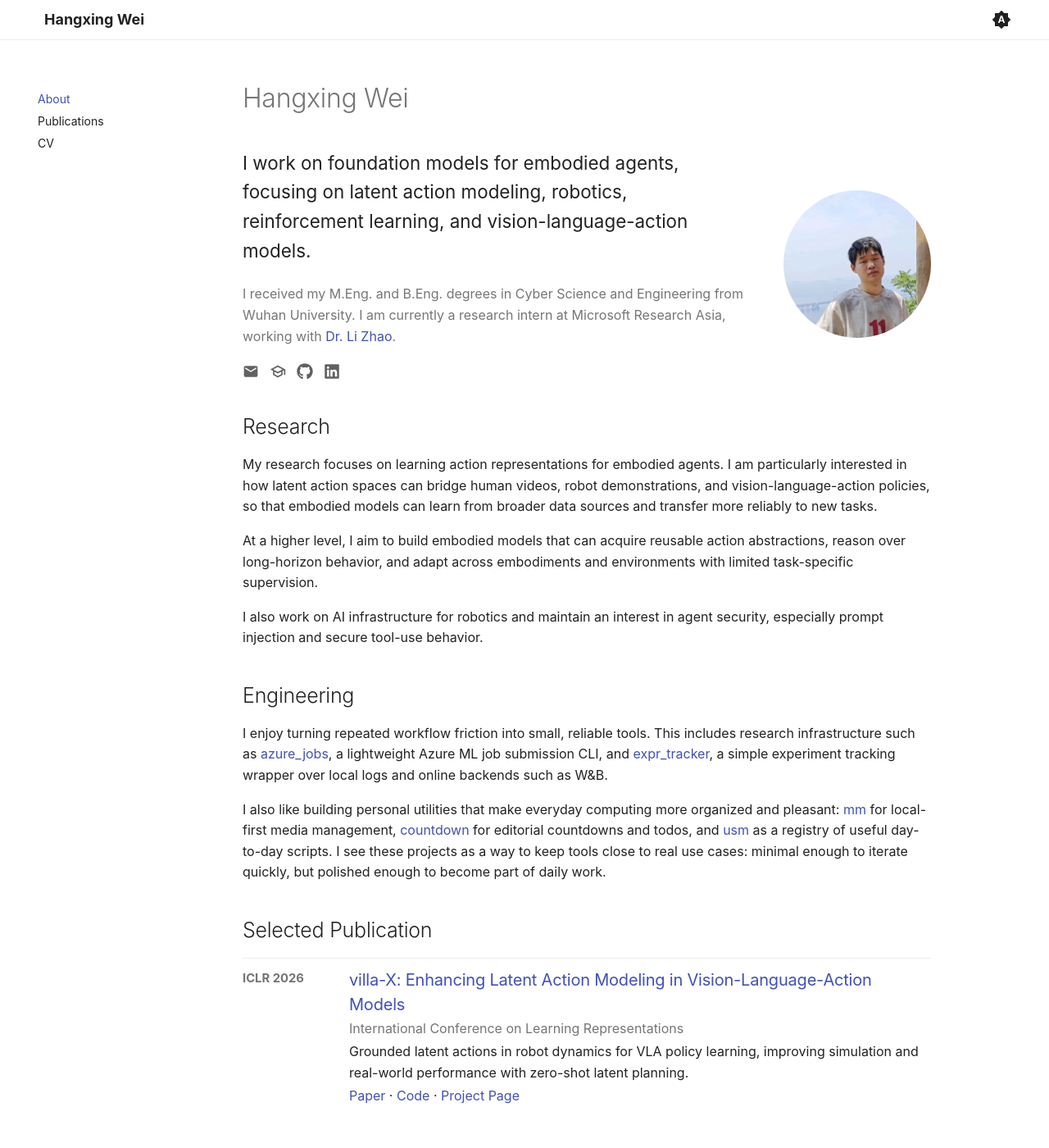
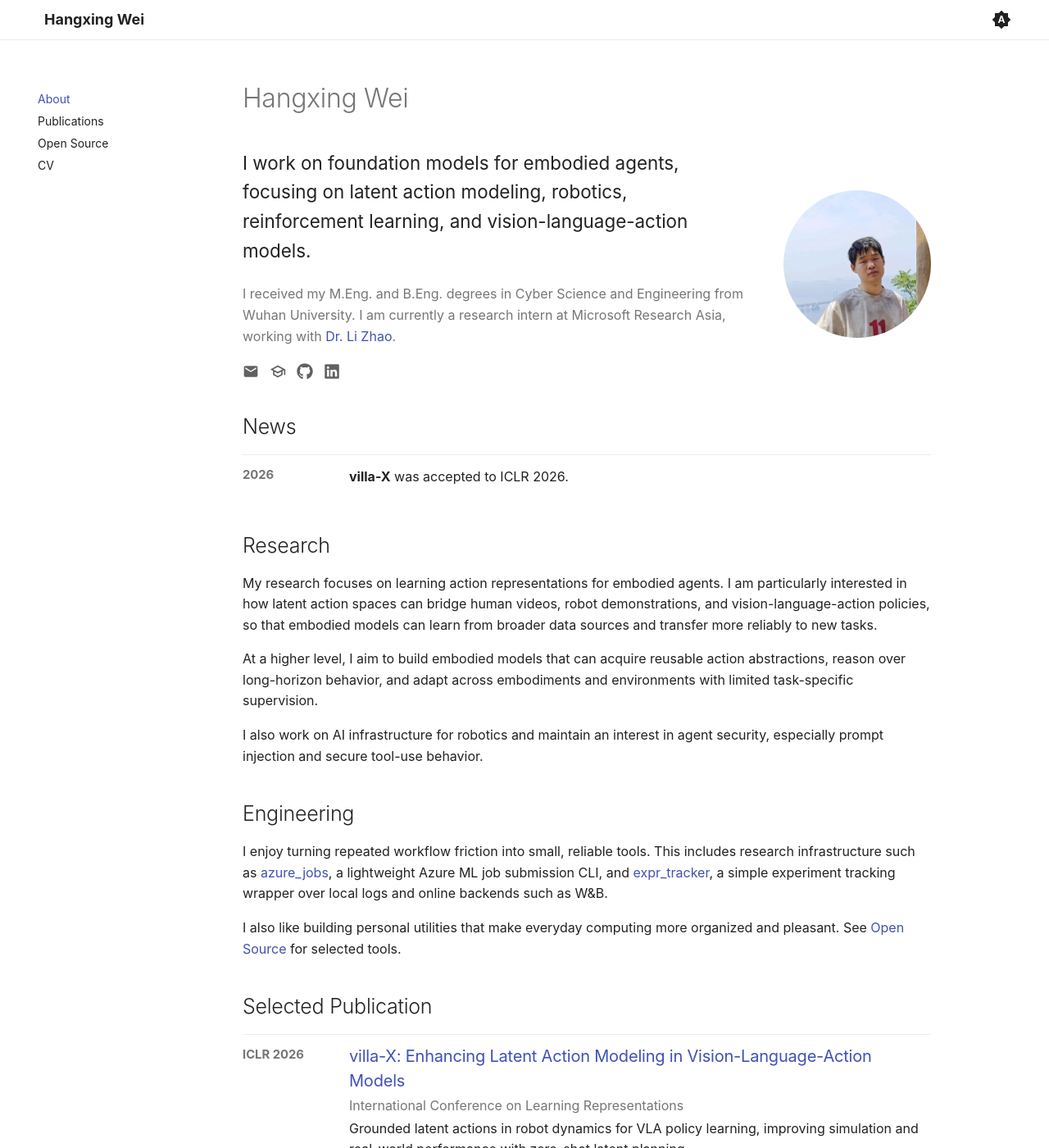
Before and after one commit to HSPK/hspk.github.io, an MkDocs documentation site: the page built from docs/index.md, in a window 1280 px wide and 1400 px high. Shown: the whole window at 82% size. Built offline with MkDocs 1.6.1 and Material for MkDocs 9.7.7, drawn with Linux system fonts in a browser that asks for light colours.

Commit message:
Add open source page
Co-authored-by: Copilot <223556219+Copilot@users.noreply.github.com>

```diff
--- a/docs/assets/stylesheets/entries.css
+++ b/docs/assets/stylesheets/entries.css
@@ -10,9 +10,21 @@
 .entry p { margin: 0.12rem 0; }
 .entry ul { margin: 0.2rem 0 0; }
 .entry li { margin-bottom: 0.08rem; }
-.links { display: flex; flex-wrap: wrap; gap: 0.85rem; margin: 0.8rem 0 1.2rem; }
+.links { display: flex; flex-wrap: wrap; gap: 0.55rem; margin: 0.45rem 0 0.2rem; }
+.links a { display: inline-flex; opacity: 0.68; }
+.links a:hover { opacity: 1; }
+.links img { height: 0.95rem; width: 0.95rem; }
+.project-head { align-items: center; display: flex; gap: 0.75rem; justify-content: space-between; }
+.project-head h3 { margin: 0; }
+.project-links { display: inline-flex; flex: 0 0 auto; gap: 0.5rem; }
+.project-links a { display: inline-flex; opacity: 0.62; }
+.project-links a:hover { opacity: 1; }
+.project-links img { height: 0.9rem; width: 0.9rem; }
+[data-md-color-scheme="slate"] .links img,
+[data-md-color-scheme="slate"] .project-links img { filter: invert(1); }
 .date { font-size: 0.74rem; font-weight: 650; padding-top: 0.1rem; }
 
 @media screen and (max-width: 760px) {
   .entry { grid-template-columns: 1fr; gap: 0.55rem; }
+  .project-head { align-items: flex-start; flex-direction: column; gap: 0.25rem; }
 }
--- a/docs/index.md
+++ b/docs/index.md
@@ -34,6 +34,15 @@ hide:
   </div>
 </div>
 
+## News
+
+<div class="entry">
+  <div class="date">2026</div>
+  <div>
+    <p><strong>villa-X</strong> was accepted to ICLR 2026.</p>
+  </div>
+</div>
+
 ## Research
 
 My research focuses on learning action representations for embodied agents. I am particularly interested in how latent action spaces can bridge human videos, robot demonstrations, and vision-language-action policies, so that embodied models can learn from broader data sources and transfer more reliably to new tasks.
@@ -46,7 +55,7 @@ I also work on AI infrastructure for robotics and maintain an interest in agent
 
 I enjoy turning repeated workflow friction into small, reliable tools. This includes research infrastructure such as [azure_jobs](https://github.com/HSPK/azure_jobs), a lightweight Azure ML job submission CLI, and [expr_tracker](https://github.com/HSPK/expr_tracker), a simple experiment tracking wrapper over local logs and online backends such as W&B.
 
-I also like building personal utilities that make everyday computing more organized and pleasant: [mm](https://github.com/HSPK/mm) for local-first media management, [countdown](https://github.com/HSPK/countdown) for editorial countdowns and todos, and [usm](https://github.com/HSPK/usm) as a registry of useful day-to-day scripts. I see these projects as a way to keep tools close to real use cases: minimal enough to iterate quickly, but polished enough to become part of daily work.
+I also like building personal utilities that make everyday computing more organized and pleasant. See [Open Source](open-source.md) for selected tools.
 
 ## Selected Publication
 
--- a/mkdocs.yml
+++ b/mkdocs.yml
@@ -34,6 +34,7 @@ theme:
 nav:
   - About: index.md
   - Publications: publications.md
+  - Open Source: open-source.md
   - CV: cv.md
 
 plugins: []
```
Also changed, not shown: docs/open-source.md (added, +58 -0 lines), docs/assets/icons/docs.svg (added), docs/assets/icons/live.svg (added), docs/assets/icons/pypi.svg (added).
